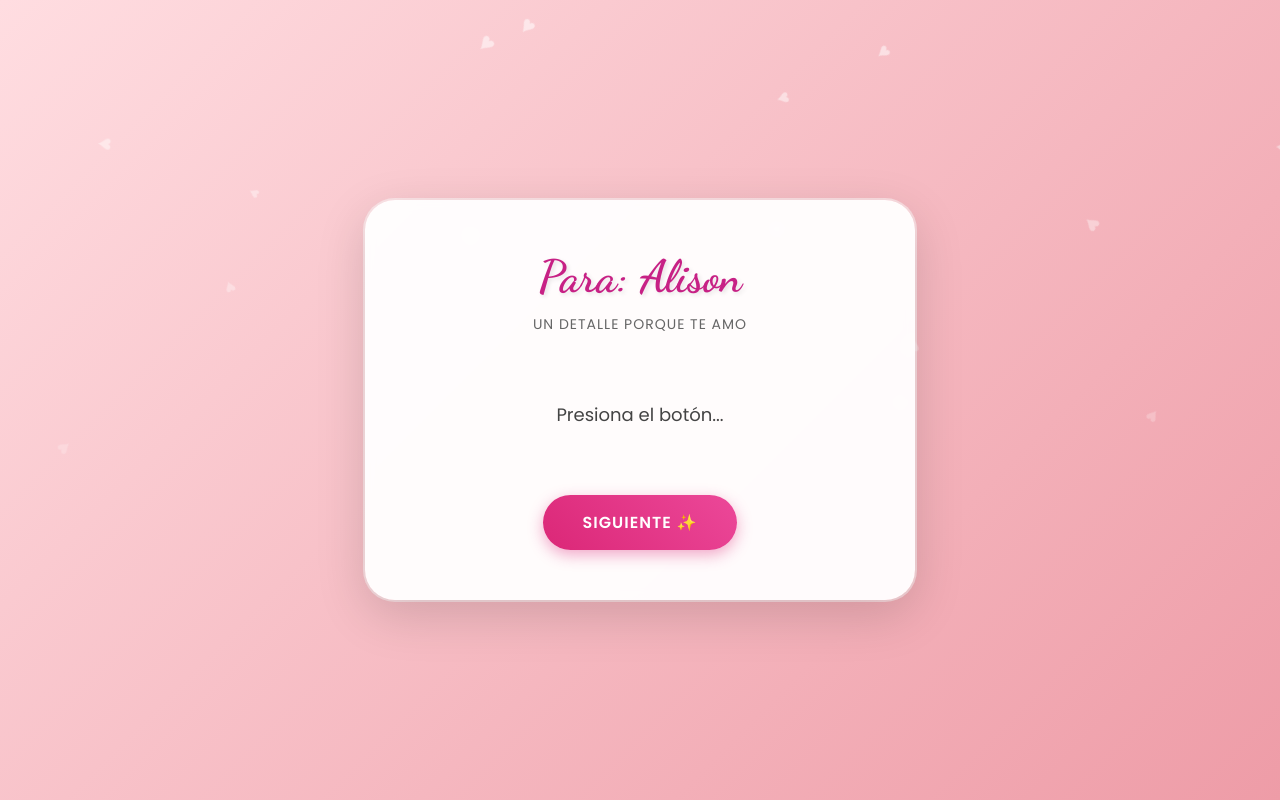
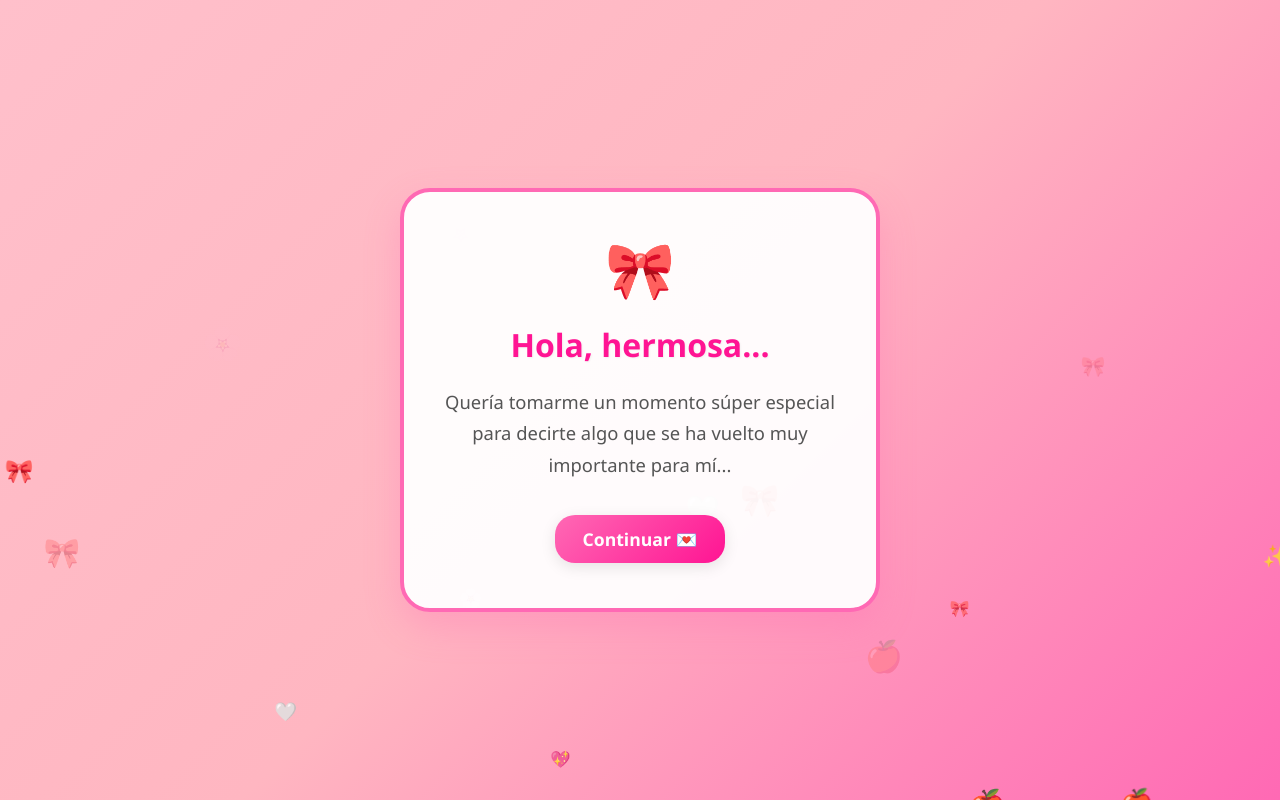
Before and after one commit to marcso71/xd, a plain HTML site: page index.html in a window 1280 px wide. Drawn offline with Linux system fonts and the light colour scheme.

Commit message:
Add files via upload

```diff
--- a/index.html
+++ b/index.html
@@ -3,195 +3,291 @@
 <head>
     <meta charset="UTF-8">
     <meta name="viewport" content="width=device-width, initial-scale=1.0">
-    <title>Para Alison ✨</title>
-    <!-- Fuentes bonitas de Google Fonts -->
-    <link rel="preconnect" href="https://fonts.googleapis.com">
-    <link rel="preconnect" href="https://fonts.gstatic.com" crossorigin>
-    <link href="https://fonts.googleapis.com/css2?family=Dancing+Script:wght@700&family=Poppins:wght@300;400;600&display=swap" rel="stylesheet">
+    <title>Una cartita especial para ti 🎀💖</title>
+    <style>
+        * {
+            margin: 0;
+            padding: 0;
+            box-sizing: border-box;
+            font-family: 'Segoe UI', Tahoma, Geneva, Verdana, sans-serif;
+        }
 
-    <style>
-        /* --- Estilos Generales y Fondo Animado --- */
         body {
-            background: linear-gradient(135deg, #ffdde1 0%, #ee9ca7 100%);
-            font-family: 'Poppins', sans-serif;
+            /* Estilo y colores icónicos de Hello Kitty: Rosas tiernos y blancos */
+            background: linear-gradient(135deg, #ffc0cb 0%, #ffb6c1 50%, #ff69b4 100%);
             height: 100vh;
-            margin: 0;
             display: flex;
             justify-content: center;
             align-items: center;
-            color: #333;
             overflow: hidden;
             position: relative;
         }
 
-        /* Animación de los corazones flotantes */
-        .heart {
+        /* Lazos y corazones flotantes de fondo animados */
+        .floating-elements {
             position: absolute;
-            top: -10%;
-            color: rgba(255, 255, 255, 0.6);
-            font-size: 20px;
-            user-select: none;
+            width: 100%;
+            height: 100%;
+            overflow: hidden;
+            z-index: 1;
             pointer-events: none;
-            animation: fall linear infinite;
-            z-index: 1;
         }
 
-        @keyframes fall {
-            0% { transform: translateY(0) rotate(0deg); opacity: 1; }
-            100% { transform: translateY(100vh) rotate(360deg); opacity: 0; }
+        .element {
+            position: absolute;
+            font-size: 1.8rem;
+            animation: floatUp 6s linear infinite;
         }
 
-        /* --- La Tarjeta Central --- */
-        .card {
+        @keyframes floatUp {
+            0% {
+                transform: translateY(100vh) scale(0.5);
+                opacity: 0;
+            }
+            50% {
+                opacity: 1;
+            }
+            100% {
+                transform: translateY(-10vh) scale(1.2);
+                opacity: 0;
+            }
+        }
+
+        .container {
+            text-align: center;
             background: rgba(255, 255, 255, 0.95);
-            padding: 50px;
+            padding: 45px 35px;
             border-radius: 30px;
-            box-shadow: 0 15px 50px rgba(0,0,0,0.15), 0 0 0 2px rgba(255, 255, 255, 0.5);
-            text-align: center;
-            max-width: 450px;
+            box-shadow: 0 15px 35px rgba(255, 105, 180, 0.3);
+            max-width: 480px;
             width: 90%;
             position: relative;
-            z-index: 10;
+            z-index: 2;
+            border: 4px solid #ff69b4;
+            animation: fadeIn 0.8s ease-in-out;
+        }
+
+        @keyframes fadeIn {
+            from { transform: scale(0.8); opacity: 0; }
+            to { transform: scale(1); opacity: 1; }
+        }
+
+        .decorative-icon {
+            font-size: 3.5rem;
+            margin-bottom: 10px;
+            animation: bounce 1.5s infinite alternate;
+        }
+
+        @keyframes bounce {
+            from { transform: translateY(0); }
+            to { transform: translateY(-8px); }
+        }
+
+        h1 {
+            color: #ff1493;
+            margin-bottom: 20px;
+            font-size: 2rem;
+            text-shadow: 1px 1px 2px rgba(0,0,0,0.05);
+        }
+
+        p {
+            color: #555;
+            font-size: 1.15rem;
+            line-height: 1.7;
+            margin-bottom: 35px;
+            min-height: 80px;
+        }
+
+        .buttons {
+            display: flex;
+            justify-content: center;
+            gap: 15px;
+            flex-wrap: wrap;
+        }
+
+        button {
+            padding: 12px 28px;
+            font-size: 1.1rem;
+            font-weight: bold;
+            border: none;
+            border-radius: 20px;
+            cursor: pointer;
+            box-shadow: 0 4px 15px rgba(0,0,0,0.1);
+            transition: transform 0.2s ease, background-color 0.2s ease, box-shadow 0.2s ease;
+        }
+
+        button:hover {
+            transform: scale(1.08);
+            box-shadow: 0 6px 20px rgba(0,0,0,0.15);
+        }
+
+        #nextBtn {
+            background: linear-gradient(135deg, #ff69b4 0%, #ff1493 100%);
+            color: white;
+        }
+
+        #siBtn {
+            background: linear-gradient(135deg, #ff69b4 0%, #ff1493 100%);
+            color: white;
+        }
+
+        #noBtn {
+            background: linear-gradient(135deg, #d8bfd8 0%, #ba55d3 100%);
+            color: white;
+        }
+
+        #despuesBtn {
+            background: linear-gradient(135deg, #ffb6c1 0%, #ff69b4 100%);
+            color: white;
+        }
+
+        .hidden {
+            display: none !important;
+        }
+
+        #responseModal {
+            position: fixed;
+            top: 0;
+            left: 0;
+            width: 100%;
+            height: 100%;
+            background: rgba(0, 0, 0, 0.65);
+            display: flex;
+            justify-content: center;
+            align-items: center;
+            z-index: 100;
             backdrop-filter: blur(5px);
         }
 
-        /* Título: Para Alison */
-        h1 {
-            font-family: 'Dancing Script', cursive;
-            color: #c72185;
-            font-size: 45px;
-            margin-bottom: 10px;
-            margin-top: 0;
-            text-shadow: 2px 2px 4px rgba(0,0,0,0.1);
+        .modal-content {
+            background: white;
+            padding: 45px 35px;
+            border-radius: 30px;
+            text-align: center;
+            animation: popUp 0.4s cubic-bezier(0.175, 0.885, 0.32, 1.275);
+            max-width: 90%;
+            border: 4px solid #ff1493;
+            box-shadow: 0 20px 40px rgba(255, 20, 147, 0.3);
         }
 
-        .subtitulo {
-            color: #666;
-            font-size: 14px;
-            margin-bottom: 30px;
-            text-transform: uppercase;
-            letter-spacing: 1px;
+        .modal-content h2 {
+            color: #ff1493;
+            margin-bottom: 15px;
+            font-size: 1.5rem;
         }
 
-        /* Área del mensaje */
-        .mensaje-contenedor {
-            min-height: 100px;
-            display: flex;
-            align-items: center;
-            justify-content: center;
-            margin-bottom: 30px;
+        .emoji-display {
+            font-size: 4.5rem;
+            margin-top: 15px;
+            animation: pulse 1s infinite alternate;
         }
 
-        p {
-            font-size: 18px;
-            color: #444;
-            line-height: 1.6;
-            margin: 0;
-            transition: opacity 0.5s ease-in-out;
-            opacity: 1;
+        @keyframes pulse {
+            from { transform: scale(1); }
+            to { transform: scale(1.15); }
         }
 
-        p.fade-out {
-            opacity: 0;
-        }
-
-        /* El Botón */
-        button {
-            background: linear-gradient(45deg, #db2777, #ec4899);
-            color: white;
-            border: none;
-            padding: 15px 40px;
-            font-size: 16px;
-            font-weight: 600;
-            border-radius: 50px;
-            cursor: pointer;
-            transition: all 0.3s ease;
-            font-family: 'Poppins', sans-serif;
-            box-shadow: 0 5px 15px rgba(219, 39, 119, 0.4);
-            text-transform: uppercase;
-            letter-spacing: 1px;
-        }
-
-        button:hover {
-            transform: translateY(-3px);
-            box-shadow: 0 8px 20px rgba(219, 39, 119, 0.6);
-            background: linear-gradient(45deg, #ec4899, #db2777);
-        }
-
-        button:active {
-            transform: translateY(1px);
-        }
-
-        @media (max-width: 600px) {
-            .card { padding: 30px; }
-            h1 { font-size: 36px; }
-            p { font-size: 16px; }
+        @keyframes popUp {
+            0% { transform: scale(0.4); opacity: 0; }
+            100% { transform: scale(1); opacity: 1; }
         }
     </style>
 </head>
 <body>
 
-    <div id="fondo-corazones"></div>
+    <!-- Fondo con elementos animados de Hello Kitty (lazos y corazones) -->
+    <div class="floating-elements" id="floatingElements"></div>
 
-    <div class="card">
-        <h1>Para: Alison</h1>
-        <div class="subtitulo">Un detalle porque te amo</div>
+    <div class="container" id="mainContainer">
+        <div class="decorative-icon" id="mainIcon">🎀</div>
+        <h1 id="mainTitle">Hola, hermosa...</h1>
+        <p id="mainText">Quería tomarme un momento súper especial para decirte algo que se ha vuelto muy importante para mí...</p>
+        <div class="buttons" id="buttonContainer">
+            <button id="nextBtn">Continuar 💌</button>
+        </div>
+    </div>
 
-        <div class="mensaje-contenedor">
-            <p id="mensaje">Presiona el botón...</p>
+    <div id="responseModal" class="hidden">
+        <div class="modal-content">
+            <h2 id="modalText"></h2>
+            <div class="emoji-display" id="modalEmoji"></div>
         </div>
-
-        <button id="boton" onclick="siguienteMensaje()">Siguiente ✨</button>
     </div>
 
     <script>
-        // Mensajes centrados puramente en el afecto y la distancia
-        const mensajes = [
-            "Hola bb. Quería recordarte lo muchísimo que te quiero, sin importar los kilómetros que nos separen.",
-            "siempre al despetar o durante el dia espero cada mensaje tuyo porque hace mi dia feliz.",
-            "tambien queria recordarte que siempre seras mi pensamiento favorito antes de dormir, en mi sueños y el primero al despertar.",
-            "Eres una persona sumamente especial para mí, con una luz única que siempre logra alegrarme.",
-            "Te quiero con todo mi corazón BB. Gracias por estar siempre, incluso a la distancia. 💖"
-        ];
+        // Generar lazos y corazones flotantes de Hello Kitty automáticamente
+        const elementsContainer = document.getElementById('floatingElements');
+        const symbols = ['🎀', '💖', '🍎', '✨', '🐾', '🌸', '🤍'];
 
-        let indice = 0;
-        const parrafoMensaje = document.getElementById("mensaje");
-        const boton = document.getElementById("boton");
-
-        function siguienteMensaje() {
-            parrafoMensaje.classList.add('fade-out');
-
-            setTimeout(() => {
-                if (indice < mensajes.length) {
-                    parrafoMensaje.innerText = mensajes[indice];
-                    indice++;
-                } else {
-                    parrafoMensaje.innerHTML = "Te quiero muchísimo bb. Siempre te amare sin importar que. ✨<br><br><strong>Con todo mi amor.</strong>";
-                    boton.style.display = "none";
-                }
-                parrafoMensaje.classList.remove('fade-out');
-            }, 500);
+        for (let i = 0; i < 22; i++) {
+            const el = document.createElement('div');
+            el.classList.add('element');
+            el.textContent = symbols[Math.floor(Math.random() * symbols.length)];
+            el.style.left = `${Math.random() * 100}%`;
+            el.style.top = `${Math.random() * 100}%`;
+            el.style.fontSize = `${Math.random() * 1.5 + 1}rem`;
+            el.style.animationDuration = `${Math.random() * 4 + 4}s`;
+            el.style.animationDelay = `${Math.random() * 3}s`;
+            elementsContainer.appendChild(el);
         }
 
-        function crearCorazon() {
-            const corazon = document.createElement('div');
-            corazon.classList.add('heart');
-            corazon.innerHTML = '&#9829;';
+        const mainIcon = document.getElementById('mainIcon');
+        const mainTitle = document.getElementById('mainTitle');
+        const mainText = document.getElementById('mainText');
+        const buttonContainer = document.getElementById('buttonContainer');
 
-            corazon.style.left = Math.random() * 100 + 'vw';
-            corazon.style.animationDuration = Math.random() * 6 + 4 + 's';
-            corazon.style.fontSize = Math.random() * 15 + 15 + 'px';
-            corazon.style.opacity = Math.random() * 0.5 + 0.2;
+        const responseModal = document.getElementById('responseModal');
+        const modalText = document.getElementById('modalText');
+        const modalEmoji = document.getElementById('modalEmoji');
 
-            document.getElementById('fondo-corazones').appendChild(corazon);
+        let paso = 1;
 
-            setTimeout(() => {
-                corazon.remove();
-            }, 10000);
+        document.getElementById('nextBtn').addEventListener('click', () => {
+            if (paso === 1) {
+
+                paso = 2;
+            } else if (paso === 2) {
+                mainIcon.textContent = "🍎";
+                mainTitle.textContent = "Eres muy especial";
+                mainText.textContent = "Tienes una forma de ser tan bonita que ilumina todo a tu alrededor, al igual que las cosas que más me gustan.";
+                paso = 3;
+            } else if (paso === 3) {
+                mainIcon.textContent = "🐾";
+                mainTitle.textContent = "Pienso mucho en ti";
+                mainText.textContent = "sin importar el dia jamas sales de mi mente, recordarte o saber de ti logra alegrarme por completo el corazón.";
+                paso = 4;
+            } else if (paso === 4) {
+
+                paso = 5;
+            } else if (paso === 5) {
+                mainIcon.textContent = "💖";
+                mainTitle.textContent = "Un detalle con mucho amor";
+                mainText.textContent = "Estuve pensando mucho en cómo dar este paso, porque de verdad significas muchísimo para mí.";
+                paso = 6;
+            } else if (paso === 6) {
+                mainIcon.textContent = "🎀";
+                mainTitle.textContent = "¿Quieres ser la enebe de este pobre loco?";
+                mainText.textContent = "Prometo darte los días más bonitos del mundo con la ternura de un lacito.";
+
+                // Cambiar los botones a las 3 opciones finales con emojis de Hello Kitty / temáticos
+                buttonContainer.innerHTML = `
+                    <button id="siBtn">Sí 🎀</button>
+                    <button id="noBtn">No 🥺</button>
+                    <button id="despuesBtn">Después ⏳</button>
+                `;
+
+                // Agregar los eventos a los nuevos botones
+                document.getElementById('siBtn').addEventListener('click', () => mostrarMensaje('🎀'));
+                document.getElementById('noBtn').addEventListener('click', () => mostrarMensaje('🥺'));
+                document.getElementById('despuesBtn').addEventListener('click', () => mostrarMensaje('🍎'));
+            }
+        });
+
+        function mostrarMensaje(emoji) {
+            modalText.textContent = "Envía este emoji para saber tu respuesta";
+            modalEmoji.textContent = emoji;
+            responseModal.classList.remove('hidden');
         }
-
-        setInterval(crearCorazon, 300);
     </script>
-
 </body>
 </html>
```
